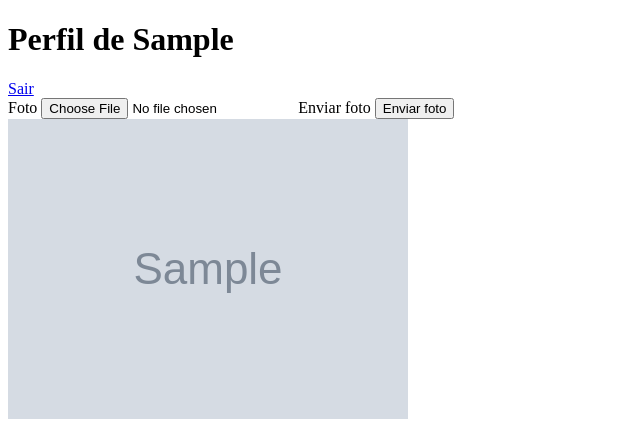
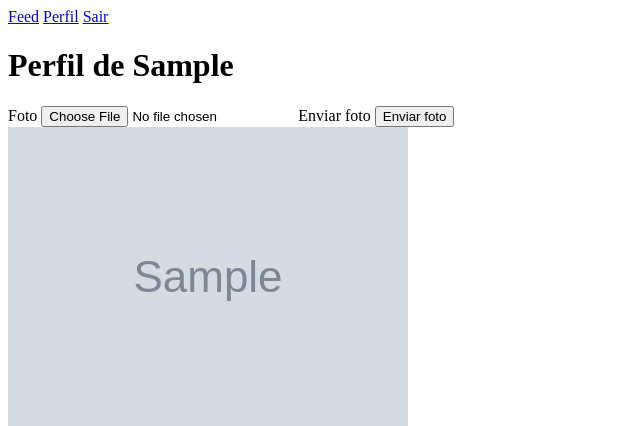
Before and after one commit to reulyson/fake_pinterest, a Flask app: page /perfil/1 in a window 1280 px wide. Shown: the top 426 px of the page, without its empty margins (0-640 px from the left). Run offline with Flask 3, Linux system fonts and the light colour scheme; a user stored in the database is signed in; tables that the repository leaves empty hold one stand-in row (values such as "Sample post"); grey boxes marked "Sample" are stand-in pictures.

Commit message:
feat: cria o feed do site

```diff
--- a/fakepinterest/routes.py
+++ b/fakepinterest/routes.py
@@ -61,6 +61,12 @@ def perfil(id_usuario):
         usuario = Usuario.query.get(int(id_usuario))
         return render_template('perfil.html', usuario=usuario, form=None)
 
+@app.route('/feed')
+@login_required
+def feed():
+    fotos = Foto.query.order_by(Foto.data_criacao.desc()).all()
+    return render_template('feed.html', fotos=fotos)
+
 @app.route('/logout')
 @login_required
 def logout():
--- a/fakepinterest/templates/criar_conta.html
+++ b/fakepinterest/templates/criar_conta.html
@@ -22,4 +22,10 @@ Cadastro
 
     {{form.botao_confirmar()}}
 </form>
+<h2>
+    <a href="{{ url_for('index') }}">
+
+        <button>Já possui cadastro? Faça o login!</button>
+    </a>
+</h2>
 {% endblock %}
--- a/fakepinterest/templates/index.html
+++ b/fakepinterest/templates/index.html
@@ -14,6 +14,7 @@
 
 <body>
     <h1>FakePinterest - Meu primeiro site no ar</h1>
+    <h2> Agora vamos continuar nosso site </h2>
 
     {%block formulario%}
     <form method="POST">
--- /dev/null
+++ b/fakepinterest/templates/navbar.html
@@ -0,0 +1,5 @@
+<nav>
+    <a href="{{ url_for('feed') }}">Feed</a>
+    <a href="{{ url_for('perfil', id_usuario=current_user.id) }}">Perfil</a>
+    <a href="{{ url_for('logout') }}">Sair</a>
+</nav>
--- a/fakepinterest/templates/perfil.html
+++ b/fakepinterest/templates/perfil.html
@@ -7,8 +7,9 @@ Perfil - {{ usuario.username.title() }}
 {% block body %}
 
 <body>
+    {% include 'navbar.html' %}
+
     <h1>Perfil de {{ usuario.username.title() }}</h1>
-    <a href="{{ url_for('logout') }}">Sair</a>
     {%if form%}
     <form method="POST" enctype="multipart/form-data">
         {{form.csrf_token}}
```
Also changed, not shown: fakepinterest/templates/feed.html (added, +12 -0 lines), fakepinterest/static/fotos_post/lovepik-hand-painted-beautiful-landscape-poster-background-image_605648898.jpg (added).
